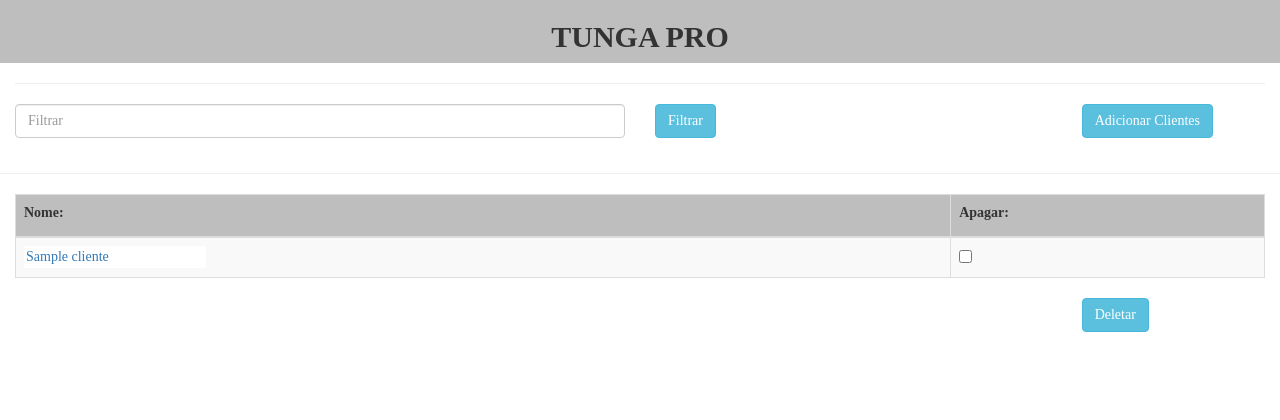
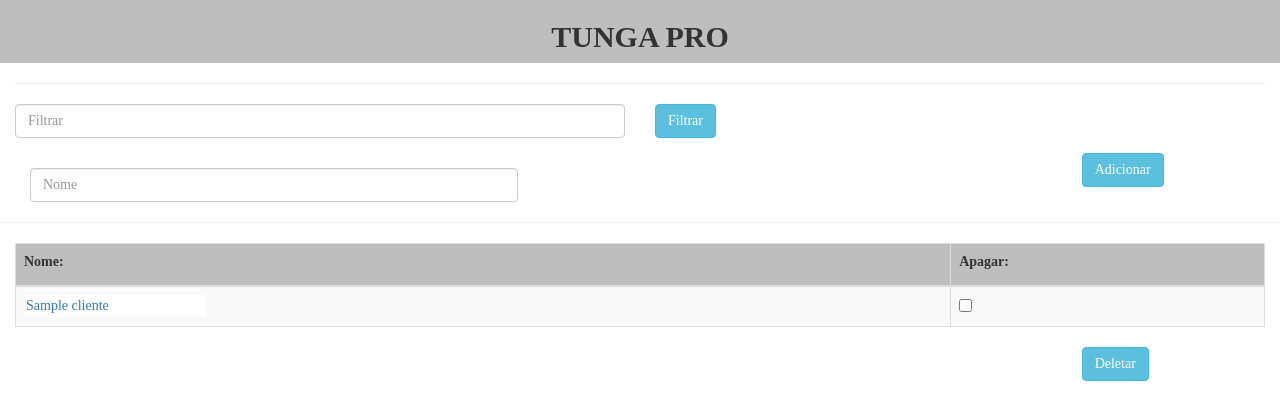
Before and after one commit to dalraf/tungapro, a Django app: page /cliente/ in a window 1280 px wide. Shown: the top 420 px of the page. Run offline with Django 3.2, Linux system fonts and the light colour scheme; tables that the repository leaves empty hold one stand-in row (values such as "Sample post"); some libraries are stand-ins or nearby versions; some web fonts are replaced.

Commit message:
Alterado adicionado para dentro de página principal

```diff
--- a/arcomsys/forms.py
+++ b/arcomsys/forms.py
@@ -2,8 +2,9 @@ from django import forms
 from .models import Cliente
 from django.forms import modelformset_factory
 
-class clienteform(forms.ModelForm):
+class addclienteform(forms.ModelForm):
     nome = forms.CharField(
+        required=False,
         widget=forms.TextInput(attrs={'class':'form-control','placeholder':'Nome'})
         )
 
--- a/arcomsys/templates/listarclientes.html
+++ b/arcomsys/templates/listarclientes.html
@@ -21,8 +21,28 @@
         </div>
         <div class="col-md-2">
         </div>
+    </div>
+    <div class="row">
+        <div class="col-md-10">
+            {% csrf_token %} {% for error in formadd.non_field_errors %}
+            <div class="form-group has-errors text-danger small">
+                {{error}}
+            </div>
+            {% endfor %} {% for field in formadd %}
+            <div class="form-group has-errors text-danger small">
+                {{field.errors}}
+            </div>
+            <div class="form-group has-errors text-danger small">
+            </div>
+            <div class="form-group">
+                <div class="col-md-6">
+                    {{field}}
+                </div>
+            </div>
+            {% endfor %}
+        </div>
         <div class="col-md-2">
-            <a class="btn btn-info" role="button" href="{% url 'addclientes' %}">Adicionar Clientes</a>
+            <button class="btn btn-info" name='Adicionar' type="submit">Adicionar</button>
         </div>
     </div>
     <div class="row">
@@ -36,16 +56,16 @@
                     {% endfor %}
                 </thead>
                 <tbody>
-                {% endif %}
+                    {% endif %}
                     <tr>
                         <td>
-                          <a href='{{form.registro.value}}'>  {{ form.nome}} </a>
+                            <a href='{{form.registro.value}}'>  {{ form.nome}} </a>
                         </td>
                         <td>
                             {{ form.DELETE}}
                         </td>
                     </tr>
-                {% endfor %}
+                    {% endfor %}
                 </tbody>
             </table>
         </div>
--- a/arcomsys/urls.py
+++ b/arcomsys/urls.py
@@ -4,6 +4,4 @@ from . import views
 
 urlpatterns = [
     url(r'^$', views.listarclientes, name='listarclientes'),
-    url(r'addclientes/', views.addclientes, name='addclientes'),
-    url(r'deletarclientes/(?P<pk>[0-9]+)/$', views.deletarcliente, name='deletarcliente'),
 ]
--- a/arcomsys/views.py
+++ b/arcomsys/views.py
@@ -13,6 +13,7 @@ def listarclientes(request):
     if request.method == 'POST':
         formfilter = filtrarcliente(request.POST)
         if formfilter.is_valid() and 'Filtrar' in request.POST:
+            formadd = addclienteform()
             filtro = formfilter.cleaned_data['filtro']
             formset = ListarClienteFormset(queryset=Cliente.objects.filter(nome__contains=filtro),)
             return render(request, 'listarclientes.html', {'formfilter': formfilter, 'formset': formset })
@@ -20,35 +21,25 @@ def listarclientes(request):
             formset = ListarClienteFormset(request.POST)
             if formset.is_valid():
                 formset.save()
+            formadd = addclienteform()
             filtro = formfilter.cleaned_data['filtro']
             formset = ListarClienteFormset(queryset=Cliente.objects.filter(nome__contains=filtro),)
-            return render(request, 'listarclientes.html', {'formfilter': formfilter, 'formset': formset })
+            return render(request, 'listarclientes.html', {'formadd': formadd,'formfilter': formfilter, 'formset': formset })
+        elif formfilter.is_valid() and 'Adicionar' in request.POST:
+            formadd = addclienteform(request.POST)
+            if formadd.is_valid():
+                formadd.save()
+            filtro = formfilter.cleaned_data['filtro']
+            formset = ListarClienteFormset(queryset=Cliente.objects.filter(nome__contains=filtro),)
+            return render(request, 'listarclientes.html', {'formadd': formadd,'formfilter': formfilter, 'formset': formset })
         else:
+            formadd = addclienteform()
             formfilter = filtrarcliente()
             formset = ListarClienteFormset()
-            return render(request, 'listarclientes.html', {'formfilter': formfilter, 'formset': formset })
+            return render(request, 'listarclientes.html', {'formadd': formadd,'formfilter': formfilter, 'formset': formset })
 
     else:
+        formadd = addclienteform()
         formfilter = filtrarcliente()
         formset = ListarClienteFormset()
-        return render(request, 'listarclientes.html', {'formfilter': formfilter, 'formset': formset })
-
-
-
-
-def addclientes(request):
-    if request.method == 'POST':
-        form = clienteform(request.POST, request.FILES)
-        if form.is_valid():
-            form.save()
-            return redirect('listarclientes')
-    else:
-        form = clienteform()
-    return render(request, 'addcliente.html', {
-        'form': form
-    })
-
-def deletarcliente(request, pk):
-    clientquery = Cliente.objects.filter(pk=pk,)
-    clientquery.delete()
-    return redirect('listarclientes')
+        return render(request, 'listarclientes.html', {'formadd': formadd, 'formfilter': formfilter, 'formset': formset })
```
